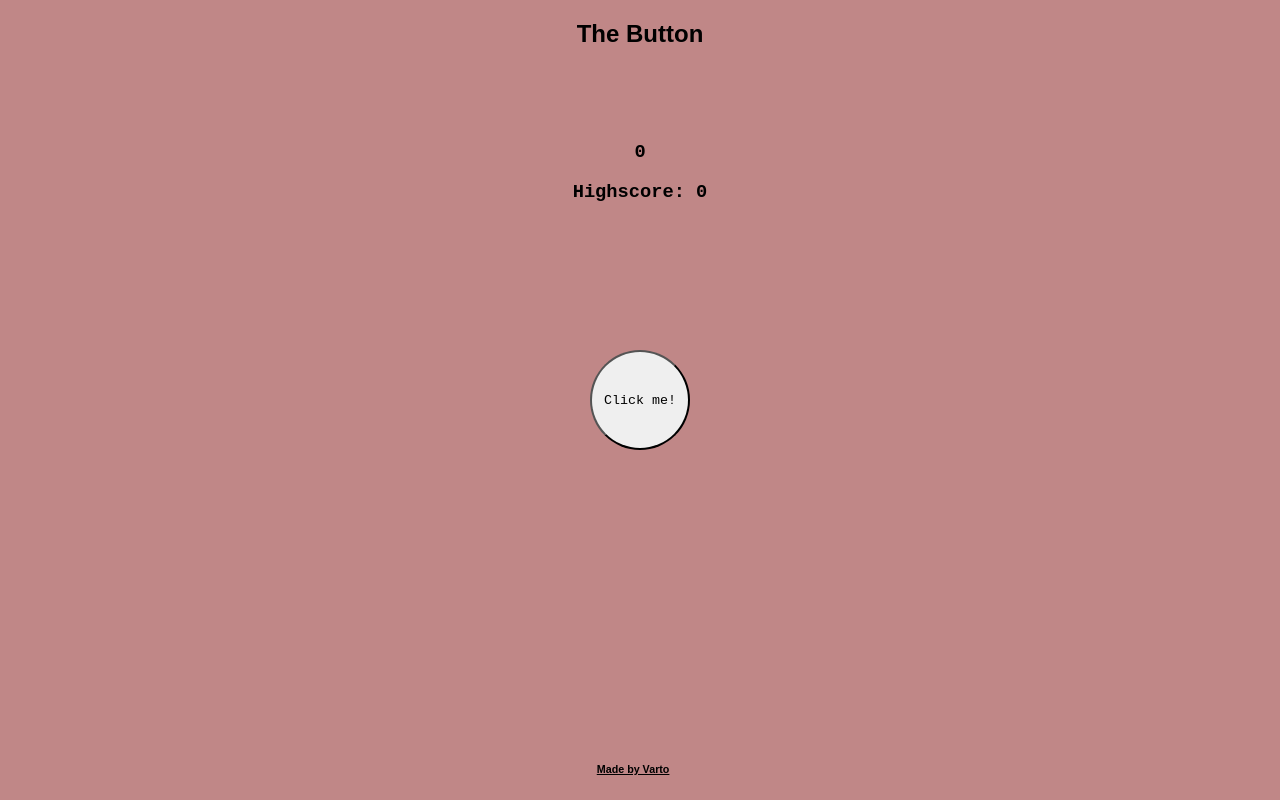
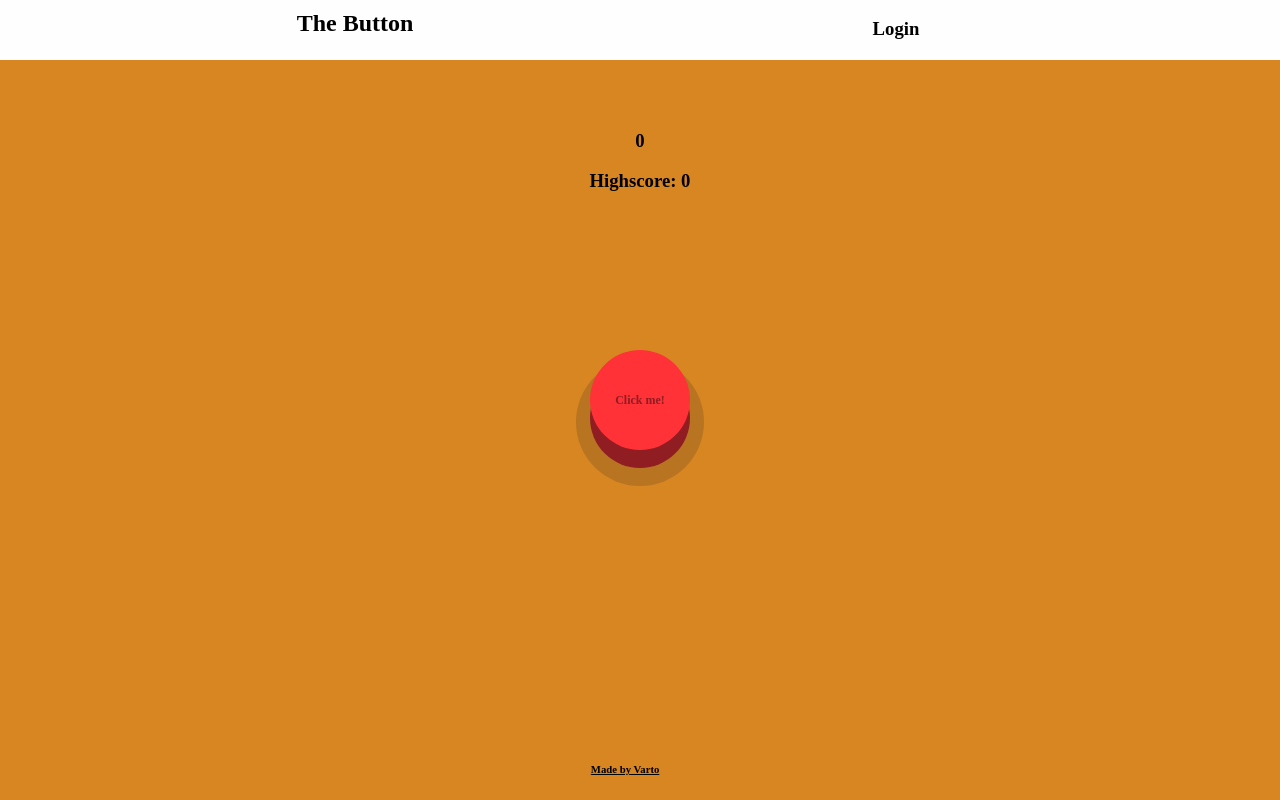
Before and after one commit to VartoDev/TheButton, a Flask app: page / in a window 1280 px wide. Run offline with Flask 3, Linux system fonts and the light colour scheme; some web fonts are replaced.

```diff
--- a/app.py
+++ b/app.py
@@ -1,79 +1,43 @@
 import random
 from flask import Flask, render_template
+from flask import jsonify, session
 
 app = Flask(__name__)
 
-@app.route("/")
+app.secret_key = "5405897392830934598734593"
+
+#--* Variablen *---
+
+
+@app.route("/") # <---- Index HTML
 def start():
     return render_template("index.html")
-click_count = 0
-Verlieren = 0
-Highscore = 0
-Cat = False
-Resetstart = False
-Sound_für_Verlieren = False
-@app.route("/highscore")
+
+
+
+@app.route("/highscore")  # <----- Highscore Update durch return von /click
 def highscore():
-    global Highscore
+    return str(Highscore)
 
+
+@app.route("/click")  # <------ click berechnung
+def click():
+    global  Highscore
+
+    click_count = session.get("click_count", 0) # | Defintion von click count
+    Highscore = session.get("Highscore", 0) # | Defintion von Highscore
+
+    click_count += 1
+    if random.randint(1, 100) <= click_count:
+        click_count = 0
     if click_count > Highscore:
         Highscore = click_count
 
-    return str(Highscore)
-@app.route("/Reset")
-
-def Reset():
-    global Resetstart
-    global click_count
-    global Sound_für_Verlieren
-    if Reset == True and click_count == 0:
-        Sound_für_Verlieren = True
-    else:
-        Sound_für_Verlieren = False
-
-        return bool(Sound_für_Verlieren)
-
-
-@app.route("/Zielerreicht")
-def Zielerreicht():
-    global click_count
-    global Cat
-
-    if click_count == 30:
-        Cat = True # wenn man 30 clicks erreicht dann kommt eine KAtze
-    return(Cat)
-
-@app.route("/click")
-
-def click():
-    global click_count
-    global Verlieren
-    global Resetstart
-
-
-    click_count += 1
-    Resetstart = True
-    Verlieren +=1
-
-    #for i in range (Verlieren):
-        #Chance = random.randint(1, 100)
-        #if Chance == 100:
-            #click_count = 0
-
-    chance = random.randint(1,100)
-
-    if chance <= click_count:
-      click_count = 0
-
-
-
-
-
-
-
+    session["click_count"] = click_count
+    session["Highscore"] = Highscore
 
     return str(click_count)
 
 
-if __name__ == "__main__":
+if __name__ == "__main__": # <---- Main loop
     app.run(debug=True)
--- a/requirements.txt
+++ b/requirements.txt
@@ -1,2 +1 @@
 Flask==3.1.3
-gunicorn
--- a/static/script.js
+++ b/static/script.js
@@ -1,9 +1,13 @@
 const button = document.getElementById("theButton");
 const clickCountElement = document.getElementById("clickCount");
 const highscoreElement = document.getElementById("Highscore");
+const loginElement = document.getElementById("login");
+const sound = new Audio("/static/sounds/dragon-studio-button-press-382713.mp3");
+const sound2 = new Audio("/static/sounds/freesound_community-wrong-38598.mp3")
+
 button.addEventListener("click", function() {
-    const sound = new Audio("/static/sounds/universfield-mouse-click-351398.mp3");
-    const sound2 = new Audio("/static/sounds/freesound_community-wrong-38598.mp3")
+
+    sound.currentTime = 0;
     sound.play();
     fetch("/click")
         .then(response => response.text())
@@ -11,6 +15,10 @@ button.addEventListener("click", function() {
             console.log(text);
 
             clickCountElement.textContent = text;
+            if (clickCountElement.textContent === "0") {
+                 sound2.currentTime = 0;
+                 sound2.play();
+          }
         });
 });
 
@@ -22,3 +30,13 @@ button.addEventListener("click", function() {
             highscoreElement.textContent = "Highscore: " + text;
         });
 });
+
+
+function playPress() {
+    button.classList.remove("pressing");
+    void button.offsetWidth;
+    button.classList.add("pressing");
+}
+
+button.addEventListener("pointerdown", playPress);
+button.addEventListener("animationend", () => button.classList.remove("pressing"));
--- a/static/style.css
+++ b/static/style.css
@@ -0,0 +1,125 @@
+
+@font-face {
+  font-family: 'Monocraft';
+  src: url('https://cdn.jsdelivr.net/gh/IdreesInc/Monocraft@main/dist/Monocraft-ttf/Monocraft.ttf') format('truetype');
+  font-weight: normal;
+  font-style: normal;
+}
+
+
+
+
+
+
+
+body {
+    margin: 0;
+    background-color: #cc9450;
+}
+
+.topbar {
+    position: fixed;
+    top: 0;
+    left: 0;
+    width: 100%;
+    height: 60px;
+    background: #fefeff;
+    color: rgb(0, 0, 0);
+    display: flex;
+    align-items: center;
+    justify-content: center;
+    font-family: Monocraft;
+    font-size: 24px;
+    z-index: 100;
+}
+
+
+#title {
+    position: relative;
+    text-align: center;
+    font-family: american typewriter;
+    z-index: 200;
+    white-space: nowrap;
+    margin-right: 570px;
+    margin-top: 10px; /* Adjust this value to create space below the top bar */
+}
+
+
+#clickCount {
+    position: relative;
+    text-align: center;
+    font-family: Monocraft;
+    z-index: 200;
+}
+
+#theButton {
+     /* Position: mittig auf der Seite */
+    position: absolute;
+    top: 50%;
+    left: 50%;
+    transform: translate(-50%, -50%);
+
+    /* Form */
+    width: 220px;
+    height: 220px;
+    border: none;
+    border-radius: 50%;
+
+    /* Farbe und Text */
+    background: #ff3238;
+    color: #8f1d22;
+    font-family: Monocraft;
+    font-size: 12px;
+    font-weight: bold;
+    touch-action: manipulation;   /* kein Doppeltipp-Zoom auf dem Handy */
+
+    /* 3D-Kante unten + weicher grauer Kreis dahinter */
+    box-shadow:
+        0 18px 0 #8f1d22,
+        0 22px 0 14px rgba(70, 50, 30, 0.22);
+
+    cursor: pointer;
+    user-select: none;
+    outline: none;
+    -webkit-tap-highlight-color: transparent;
+    transition: transform 0.08s ease, box-shadow 0.08s ease, filter 0.15s ease;
+}
+
+#theButton:hover {
+    filter: brightness(1.06);
+}
+
+@keyframes press {
+    0% {
+        transform: translate(-50%, -50%);
+        box-shadow:
+            0 18px 0 #8f1d22,
+            0 22px 0 14px rgba(70, 50, 30, 0.22);
+    }
+    40% {
+        transform: translate(-50%, calc(-50% + 12px));
+        box-shadow:
+            0 6px 0 #8f1d22,
+            0 10px 0 14px rgba(70, 50, 30, 0.22);
+    }
+    100% {
+        transform: translate(-50%, -50%);
+        box-shadow:
+            0 18px 0 #8f1d22,
+            0 22px 0 14px rgba(70, 50, 30, 0.22);
+    }
+}
+
+#theButton.pressing {
+    animation: press 0.18s ease-out;
+}
+
+#login {
+    text-align: center;
+    font-family: Monocraft;
+    z-index: 200;
+    position: absolute;
+    top:  1.3%;
+    left: 70%;
+    transform: translate(-50%, -50%);
+}
--- a/templates/index.html
+++ b/templates/index.html
@@ -3,23 +3,30 @@
 <head>
     <title>The Button</title>
     <link rel="icon" href="images/Gemini_Generated_Image_pjl7wwpjl7wwpjl7.png" type="image/png">
+    <link rel="stylesheet" href="static/style.css">
+    <meta name="viewport" content="width=device-width, initial-scale=1">
 
 
     <!-- Unsichtbare Informationen -->
 </head>
 
 <body>
-    <body style="background-color: #c08787;">
-    <h2 style="text-align: center; font-family: Zapfino, sans-serif;">The Button</h2>
-    <h6 style="text-align: center; font-family: american typewriter, sans-serif; position: fixed; bottom: 0; width: 97.67%;"> <a href="https://github.com/VartoDev" title="My GitHub" target="_blank" style="color: black;">Made by Varto</a></h6>
+    <div class="topbar">
+
+    </div>
+    <body style="background-color: #d88622;">
+
+    <h2 style="text-align: center; font-family: Monocraft;" id="title">The Button</h2>
+    <h6 style="text-align: center; font-family: Monocraft; position: fixed; bottom: 0; width: 97.67%;"> <a href="https://github.com/VartoDev" title="My GitHub" target="_blank" style="color: black;">Made by Varto</a></h6>
     <br>
     <br>
-    <button id="theButton" style="position: absolute; top: 50%; left: 50%; transform: translate(-50%, -50%); border-radius: 10%;border-radius: 100px;height: 100px; width: 100px; font-family: 'Courier New', Courier, monospace;">Click me!</button>
+    <button id="theButton" style="position: absolute; top: 50%; left: 50%; transform: translate(-50%, -50%); border-radius: 10%;border-radius: 100px;height: 100px; width: 100px; font-family: Monocraft;">Click me!</button>
     <br>
-    <h3 style="text-align: center; font-family: 'Courier New', Courier, monospace;" id="clickCount">0</h3>
-    <h3 style="text-align: center; font-family: 'Courier New', Courier, monospace;" id="Highscore">Highscore: 0</h3>
+    <h3 style="text-align: center; font-family: Monocraft;" id="login">Login</h3>
+    <h3 style="text-align: center; font-family: Monocraft;" id="clickCount">0</h3>
+    <h3 style="text-align: center; font-family: Monocraft;" id="Highscore">Highscore: 0</h3>
 
     <!-- Sichtbare Inhalte -->
 </body>
- <script src="static/script.js"></script>
+    <script src="static/script.js"></script>
 </html>
```
Also changed, not shown: README.md (deleted), 2 other files.
